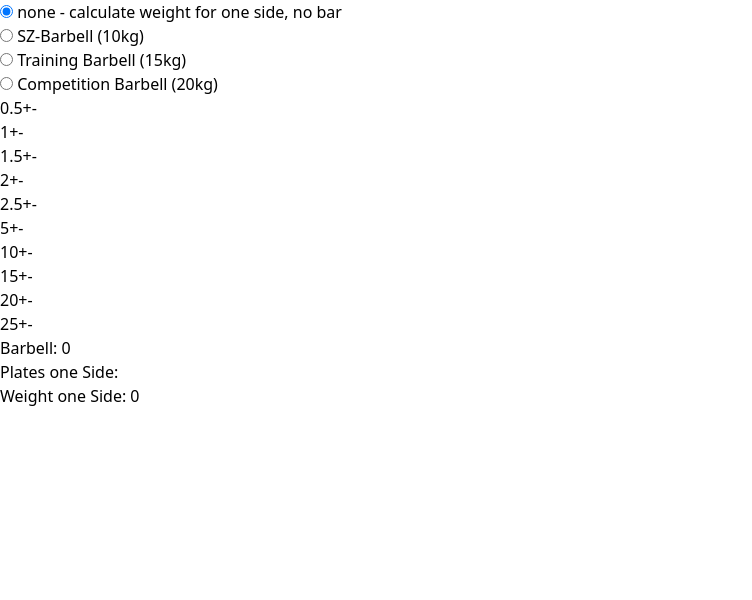
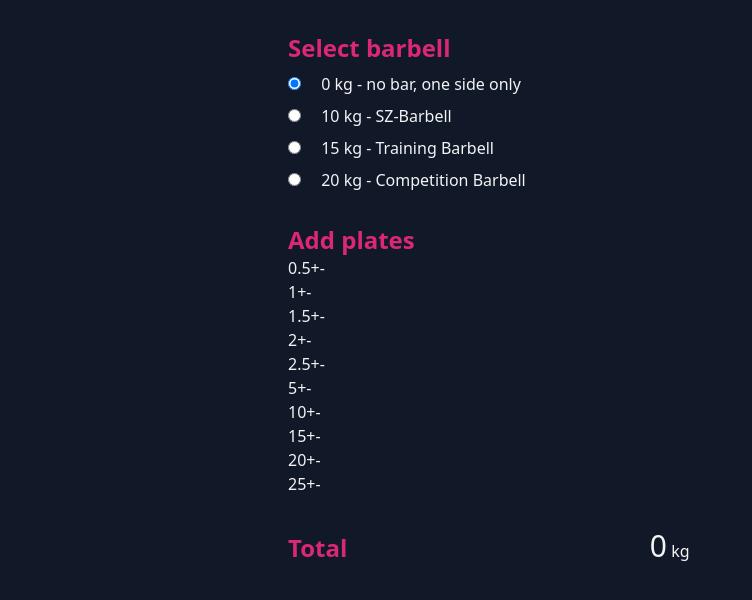
Before and after one commit to akoepcke/plateCalculator, a plain HTML site: page index.html in a window 1280 px wide. Shown: the whole page, without its empty margins (0-752 px from the left). Drawn offline with nearby package versions, Linux system fonts and the light colour scheme.

Commit message:
WIP style

```diff
--- a/index.html
+++ b/index.html
@@ -13,32 +13,35 @@
       defer
     ></script>
   </head>
-  <body>
+  <body class="bg-gray-900 text-gray-100">
     <div
+      class="max-w-3xl mx-auto p-8 space-y-8"
       x-data="{
           plates: [],
           bar: 0,
           availableBars: [
-            {label: 'none - calculate weight for one side, no bar', value: 0},
-            {label: 'SZ-Barbell (10kg)', value: 10},
-            {label: 'Training Barbell (15kg)', value: 15},
-            {label: 'Competition Barbell (20kg)', value: 20},
+            {label: '0 kg - no bar, one side only', value: 0},
+            {label: '10 kg - SZ-Barbell', value: 10},
+            {label: '15 kg - Training Barbell', value: 15},
+            {label: '20 kg - Competition Barbell', value: 20},
             ],
             availablePlates: [
-                {value:0.5,  bg_color:'white'},
-                {value:1,  bg_color:'green'},
-                {value:1.5,  bg_color:'yellow'},
-                {value:2,  bg_color:'blue'},
-                {value:2.5,  bg_color:'red'},
-                {value:5,  bg_color:'white'},
-                {value:10,  bg_color:'green'},
-                {value:15,  bg_color:'yellow'},
-                {value:20,  bg_color:'blue'},
-                {value:25,  bg_color:'red'},
+                {value:0.5,  bg_color:'white', height:'14'},
+                {value:1,  bg_color:'green', height:'14'},
+                {value:1.5,  bg_color:'yellow', height:'14'},
+                {value:2,  bg_color:'blue', height:'14'},
+                {value:2.5,  bg_color:'red', height:'14'},
+                {value:5,  bg_color:'white', height:'20'},
+                {value:10,  bg_color:'green', height:'20'},
+                {value:15,  bg_color:'yellow', height:'20'},
+                {value:20,  bg_color:'blue', height:'20'},
+                {value:25,  bg_color:'red', height:'20'},
             ]
     }"
     >
       <div>
+        <h2 class="font-semibold text-2xl text-pink-600">Select barbell</h2>
+        <div class="space-y-2">
           <template x-for="item in availableBars">
             <div>
               <input
@@ -48,10 +51,14 @@
                 name="bar"
                 :value="item.value"
               />
-            <label for="none" x-text="item.label"></label><br />
+              <label for="none" x-text="item.label" class="ml-4"></label><br />
             </div>
           </template>
         </div>
+      </div>
+
+      <div>
+        <h2 class="font-semibold text-2xl text-pink-600">Add plates</h2>
         <div>
           <template x-for="item in availablePlates">
             <div class="flex">
@@ -61,32 +68,37 @@
             </div>
           </template>
         </div>
+      </div>
+
+      <div class="flex items-end">
+        <h3 class="font-semibold text-2xl text-pink-600">Total</h3>
+        <template x-if="bar==0">
+          <p class="flex-grow text-center">
+            <span
+              x-text="calculateOneSide(plates)"
+              class="text-3xl text"
+            ></span>
+            kg
+          </p>
+        </template>
+        <template x-if="bar>0">
+          <p class="flex-grow text-center">
+            <span
+              x-text="calculateTotal(bar, plates)"
+              class="text-3xl text"
+            ></span>
+            kg
+          </p>
+        </template>
+      </div>
+
       <div>
-        <p>
-          Barbell:
-          <span x-text="bar"></span>
-        </p>
-        <p>
-          Plates one Side:
-          <span
-            x-text="plates.sort(function(a, b){return b-a}).toString()"
-          ></span>
-          <div class="flex">
+        <h2 class="sr-only">Plates</h2>
+        <div class="flex items-center space-x-1">
           <template x-for="item in plates.sort(function(a, b){return b-a})">
             <div x-html="getPlateDesign(item, availablePlates)"></div>
           </template>
         </div>
-        </p>
-        <p>
-          Weight one Side:
-          <span x-text="calculateOneSide(plates)"></span>
-        </p>
-        <template x-if="bar>0">
-          <p>
-            Total:
-            <span x-text="calculateTotal(bar, plates)"></span>
-          </p>
-        </template>
       </div>
     </div>
 
@@ -115,15 +127,20 @@
         return a + b;
       }
 
-      function getPlateDesign(weight, availablePlates){
-        var selectedPlate = availablePlates.find(function(item){
-            return item.value === weight
-        },weight)
+      function getPlateDesign(weight, availablePlates) {
+        var selectedPlate = availablePlates.find(function (item) {
+          return item.value === weight;
+        }, weight);
 
-
-          var html = "<div style='background-color:"+ selectedPlate.bg_color +"'>" + selectedPlate.value + "</div>";
-
-          return html
+        var html =
+          "<div class='flex items-center justify-center h-" +
+          selectedPlate.height +
+          " w-6 text-black border border-black' style='background-color:" +
+          selectedPlate.bg_color +
+          "'>" +
+          selectedPlate.value +
+          "</div>";
+        return html;
       }
     </script>
   </body>
```
Lines whose indentation alone changed are shown as unchanged.
